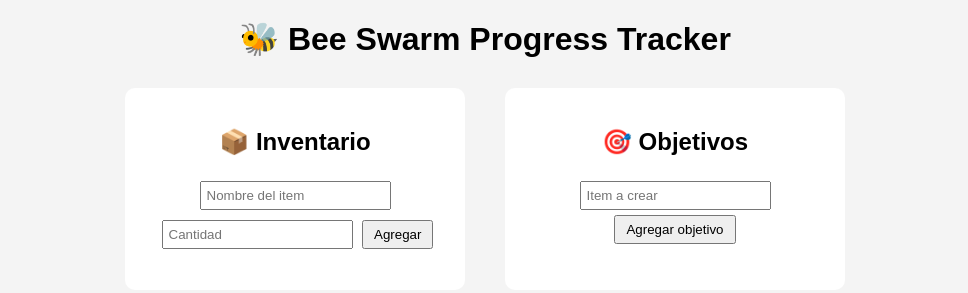
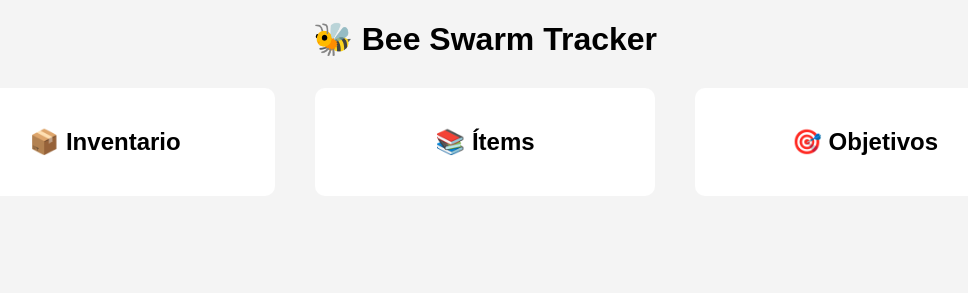
Before and after one commit to joacozanchez-ctrl/guia-bee-swarm, a plain HTML site: page index.html in a window 1280 px wide. Shown: the whole page, without its empty margins (155-1123 px from the left). Drawn offline with Linux system fonts and the light colour scheme.

Commit message:
Update index.html

```diff
--- a/index.html
+++ b/index.html
@@ -7,29 +7,26 @@
 </head>
 <body>
 
-    <h1>🐝 Bee Swarm Progress Tracker</h1>
+<h1>🐝 Bee Swarm Tracker</h1>
 
 <div class="container">
 
     <!-- INVENTARIO -->
     <div class="box">
         <h2>📦 Inventario</h2>
+        <div id="inventory"></div>
+    </div>
 
-            <input type="text" id="itemName" placeholder="Nombre del item">
-            <input type="number" id="itemAmount" placeholder="Cantidad">
-            <button onclick="addItem()">Agregar</button>
-
-            <ul id="inventoryList"></ul>
+    <!-- ITEMS -->
+    <div class="box">
+        <h2>📚 Ítems</h2>
+        <div id="items"></div>
     </div>
 
     <!-- OBJETIVOS -->
     <div class="box">
         <h2>🎯 Objetivos</h2>
-
-            <input type="text" id="goalName" placeholder="Item a crear">
-            <button onclick="addGoal()">Agregar objetivo</button>
-
-            <ul id="goalList"></ul>
+        <div id="goals"></div>
     </div>
 
 </div>
```
Lines whose indentation alone changed are shown as unchanged.
